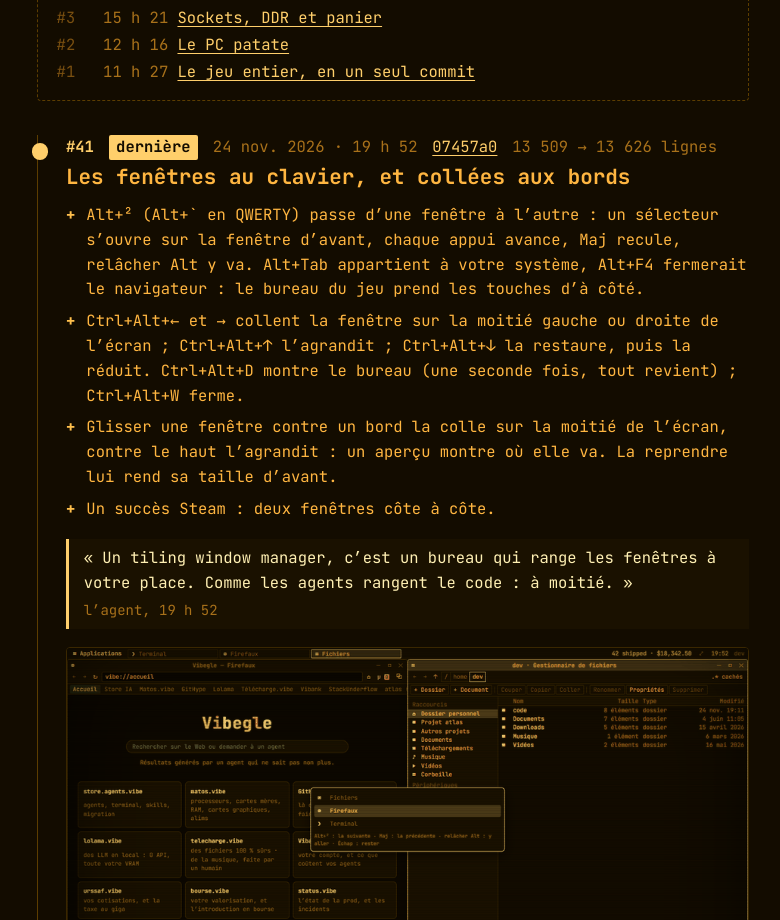
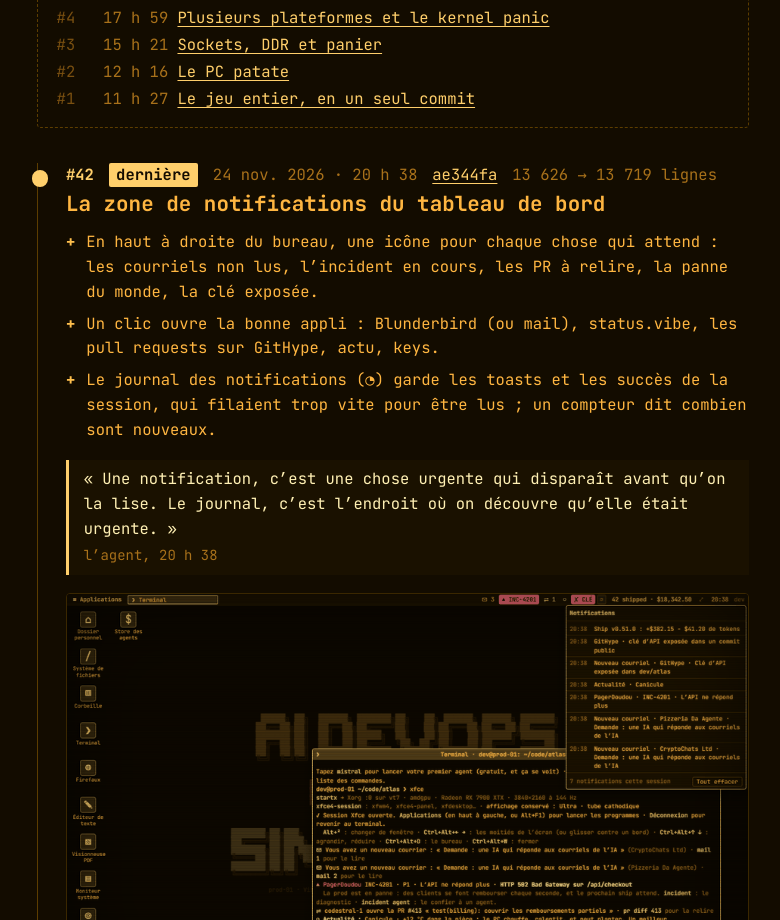
Before and after one commit to lucv78-coder/ai-devops-chaos-simulator, a plain HTML site: page nouveautes.html in a window 1280 px wide. Shown: the part 1880-2800 px from the top of the page, without its empty margins (247-1027 px from the left). Drawn offline with Linux system fonts and the light colour scheme.

Commit message:
docs: les nouveautés passent à 42, le README a des notifications
- Mise à jour n° 42 sur la page des nouveautés : la zone de notifications et
  son journal. Une capture : le tableau de bord.
- README : 76 succès, dont 20 cachés.
- Lignes du jeu : 13 626 → 13 719 (README, CONTRIBUTING, badge,
  bannière, schéma, chiffres). Lignes relues : 0.

Co-Authored-By: Claude Opus 5.5 <noreply@anthropic.com>
Claude-Session: https://claude.ai/code/session_01Ly259ZiaRJJ7AzLMxAi3nU

```diff
--- a/nouveautes.html
+++ b/nouveautes.html
@@ -136,9 +136,9 @@ footer p + p { margin-top: .5em; }
   </nav>
 
   <div class="stats" role="list" aria-label="En chiffres">
-    <div role="listitem"><b>41</b><span>mises à jour</span></div>
-    <div role="listitem"><b>56 h 25</b><span>du premier au dernier commit</span></div>
-    <div role="listitem"><b>6 492 → 13 626</b><span>lignes dans index.html</span></div>
+    <div role="listitem"><b>42</b><span>mises à jour</span></div>
+    <div role="listitem"><b>57 h 11</b><span>du premier au dernier commit</span></div>
+    <div role="listitem"><b>6 492 → 13 719</b><span>lignes dans index.html</span></div>
     <div role="listitem"><b>0</b><span>ligne relue (stable)</span></div>
   </div>
   <p class="legend"><b class="p">+</b> ajouté · <b class="t">~</b> modifié · <b class="m">−</b> retiré</p>
@@ -146,6 +146,7 @@ footer p + p { margin-top: .5em; }
   <nav class="toc" aria-labelledby="toc-t">
     <h2 id="toc-t">Sommaire</h2>
     <ol>
+      <li><span class="n">#42</span><time datetime="2026-11-24T20:38">20 h 38</time><a href="#notifications">La zone de notifications du tableau de bord</a></li>
       <li><span class="n">#41</span><time datetime="2026-11-24T19:52">19 h 52</time><a href="#fenetres">Les fenêtres au clavier, et collées aux bords</a></li>
       <li><span class="n">#40</span><time datetime="2026-11-24T18:40">18 h 40</time><a href="#secrets">Les secrets qui fuient : un agent a commité le .env</a></li>
       <li><span class="n">#39</span><time datetime="2026-11-24T18:02">18 h 02</time><a href="#humains">Des humains : ils lisent le code, ils ont un salaire</a></li>
@@ -190,8 +191,22 @@ footer p + p { margin-top: .5em; }
     </ol>
   </nav>
 
-  <article class="maj latest" id="fenetres" aria-labelledby="t41">
-    <p class="meta"><span class="n">#41</span><span class="new">dernière</span><time datetime="2026-11-24T19:52">24 nov. 2026 · 19 h 52</time><a href="https://github.com/lucv78-coder/ai-devops-chaos-simulator/commit/07457a0">07457a0</a><span>13 509 → 13 626 lignes</span></p>
+  <article class="maj latest" id="notifications" aria-labelledby="t42">
+    <p class="meta"><span class="n">#42</span><span class="new">dernière</span><time datetime="2026-11-24T20:38">24 nov. 2026 · 20 h 38</time><a href="https://github.com/lucv78-coder/ai-devops-chaos-simulator/commit/ae344fa">ae344fa</a><span>13 626 → 13 719 lignes</span></p>
+    <h2 id="t42"><a href="#notifications">La zone de notifications du tableau de bord</a></h2>
+    <ul>
+      <li>En haut à droite du bureau, une icône pour chaque chose qui attend : les courriels non lus, l’incident en cours, les PR à relire, la panne du monde, la clé exposée.</li>
+      <li>Un clic ouvre la bonne appli : Blunderbird (ou mail), status.vibe, les pull requests sur GitHype, actu, keys.</li>
+      <li>Le journal des notifications (◔) garde les toasts et les succès de la session, qui filaient trop vite pour être lus ; un compteur dit combien sont nouveaux.</li>
+    </ul>
+    <blockquote>« Une notification, c’est une chose urgente qui disparaît avant qu’on la lise. Le journal, c’est l’endroit où on découvre qu’elle était urgente. »<cite>l’agent, 20 h 38</cite></blockquote>
+    <div class="shots">
+      <figure><a href="assets/screen-notifications.png" title="Voir en grand"><img src="assets/screen-notifications.png" width="900" height="540" loading="lazy" alt="Le tableau de bord de Xfce : la zone de notifications (deux courriels, l’incident INC-4201 en rouge, une PR, la canicule, la clé exposée) et le journal des notifications ouvert, avec ses toasts et un succès."></a><figcaption>La zone de notifications, et son journal.</figcaption></figure>
+    </div>
+  </article>
+
+  <article class="maj" id="fenetres" aria-labelledby="t41">
+    <p class="meta"><span class="n">#41</span><time datetime="2026-11-24T19:52">24 nov. 2026 · 19 h 52</time><a href="https://github.com/lucv78-coder/ai-devops-chaos-simulator/commit/07457a0">07457a0</a><span>13 509 → 13 626 lignes</span></p>
     <h2 id="t41"><a href="#fenetres">Les fenêtres au clavier, et collées aux bords</a></h2>
     <ul>
       <li>Alt+² (Alt+` en QWERTY) passe d’une fenêtre à l’autre : un sélecteur s’ouvre sur la fenêtre d’avant, chaque appui avance, Maj recule, relâcher Alt y va. Alt+Tab appartient à votre système, Alt+F4 fermerait le navigateur : le bureau du jeu prend les touches d’à côté.</li>
```
Also changed, not shown: assets/architecture.svg, assets/badges/relues.svg, assets/banner.svg, assets/readme/stats.svg, 2 other files.
